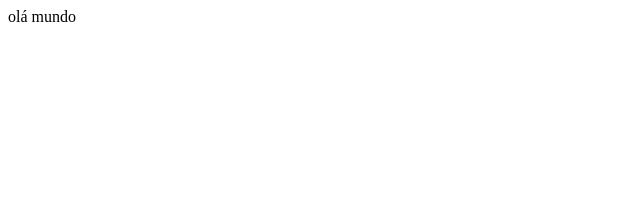
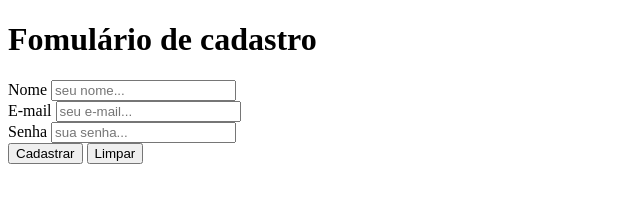
Before and after one commit to DaniLucyy/curso_ebac_frontend, a plain HTML site: page index.html in a window 1280 px wide. Shown: the whole page, without its empty margins (0-640 px from the left). Drawn offline with Linux system fonts and the light colour scheme.

Commit message:
Add files via upload

```diff
--- a/index.html
+++ b/index.html
@@ -3,9 +3,19 @@
 <head>
     <meta charset="UTF-8">
     <meta name="viewport" content="width=device-width, initial-scale=1.0">
-    <title>Meus "primeiro" HTML</title>
+    <title>Fomulário de cadastramento</title>
 </head>
 <body>
-    olá mundo
+    <h1>Fomulário de cadastro</h1>
+    <form>
+        <label for="name">Nome</label>
+            <input id="name" type="text" placeholder="seu nome..."> <br>
+        <label for="email">E-mail</label>
+            <input id="email" type="email" placeholder="seu e-mail..."> <br>
+        <label for="passaword">Senha</label>
+            <input id="passaword" type="password" placeholder="sua senha..."> <br>
+        <button type="submit">Cadastrar</button>
+        <button type="reset">Limpar</button>
+    </form>
 </body>
 </html>
```
